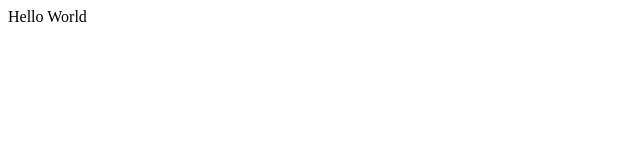
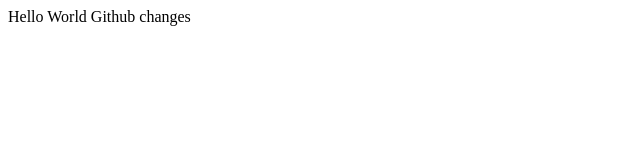
Before and after one commit to cbaham/02092023, a plain HTML site: page 02092023inclass/index.html in a window 1280 px wide. Shown: the whole page, without its empty margins (0-640 px from the left). Drawn offline with Linux system fonts and the light colour scheme.

Commit message:
Github change 1

```diff
--- a/02092023inclass/index.html
+++ b/02092023inclass/index.html
@@ -6,5 +6,6 @@
 </head>
 <body>
     Hello World
+    Github changes
 </body>
 </html>
```
